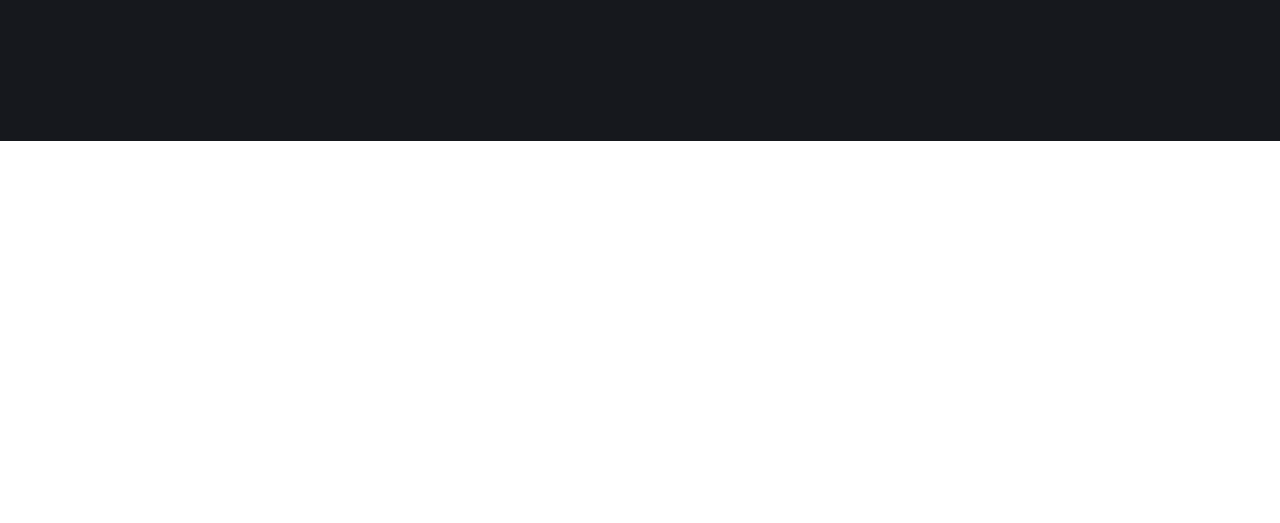
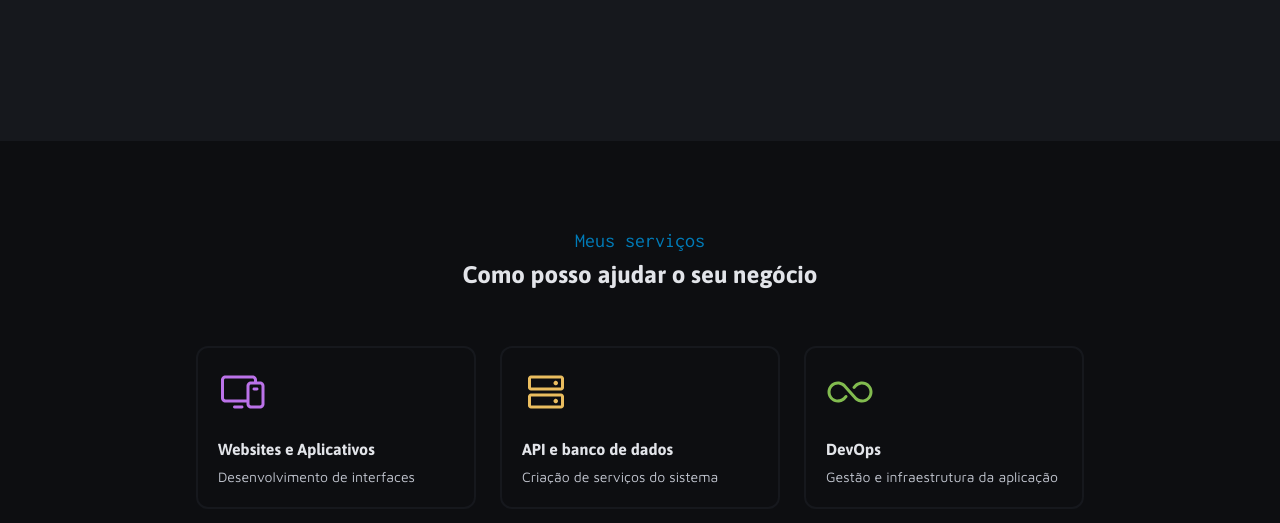
Before and after one commit to Matheus-NerisXavier/portfolio-dev, a plain HTML site: page index.html in a window 1280 px wide. Shown: the part 1636-2159 px from the top of the page. Before the commit the page ends 1777 px from the top, so only its background shows below. Drawn offline with Linux system fonts and the light colour scheme.

Commit message:
services

```diff
--- a/index.html
+++ b/index.html
@@ -126,5 +126,32 @@
           </div>
         </div>
       </section>
+
+      <section id="services">
+        <div class="services-info">
+          <p>Meus serviços</p>
+          <h3>Como posso ajudar o seu negócio</h3>
+        </div>
+
+        <div class="my-services">
+          <div class="card-service">
+            <img src="assets/icons/Devices.svg" alt="">
+            <h4>Websites e Aplicativos</h4>
+            <p>Desenvolvimento de interfaces</p>
+          </div>
+
+          <div class="card-service">
+            <img src="assets/icons/HardDrives.svg" alt="">
+            <h4>API e banco de dados</h4>
+            <p>Criação de serviços do sistema</p>
+          </div>
+
+          <div class="card-service">
+            <img src="assets/icons/Infinity.svg" alt="">
+            <h4>DevOps</h4>
+            <p>Gestão e infraestrutura da aplicação</p>
+          </div>
+        </div>
+      </section>
 </body>
 </html>
--- a/styles/index.css
+++ b/styles/index.css
@@ -2,3 +2,4 @@
 @import url('utility.css');
 @import url('intro.css');
 @import url('jobs.css');
+@import url('services.css');
--- /dev/null
+++ b/styles/services.css
@@ -0,0 +1,47 @@
+#services {
+  background-color: var(--gray-600);
+  padding: 88px 120px 120px 120px;
+}
+
+.services-info {
+  max-width: 355px;
+  margin: auto;
+}
+
+#services p:nth-child(1) {
+  color: var(--light-blue);
+  font: var(--subtitle);
+  text-align: center;
+  margin-bottom: 8px;
+}
+
+#services h3 {
+  font: var(--title-md);
+  color: var(--gray-100);
+}
+
+.my-services {
+  display: flex;
+  gap: 24px;
+  margin-top: 56px;
+  justify-content: center;
+}
+
+.my-services h4 {
+  font: var(--title-sm);
+  color: var(--gray-100);
+  margin-top: 20px;
+}
+
+.my-services p {
+  font: var(--text-sm);
+  color: var(--gray-200);
+  margin-top: 8px;
+}
+
+.card-service {
+  border-radius: 12px;
+  border: 2px solid var(--gray-500);
+  padding: 20px;
+  width: 280px;
+}
```
Also changed, not shown: assets/icons/Devices.svg (added), assets/icons/HardDrives.svg (added), assets/icons/Infinity.svg (added).
